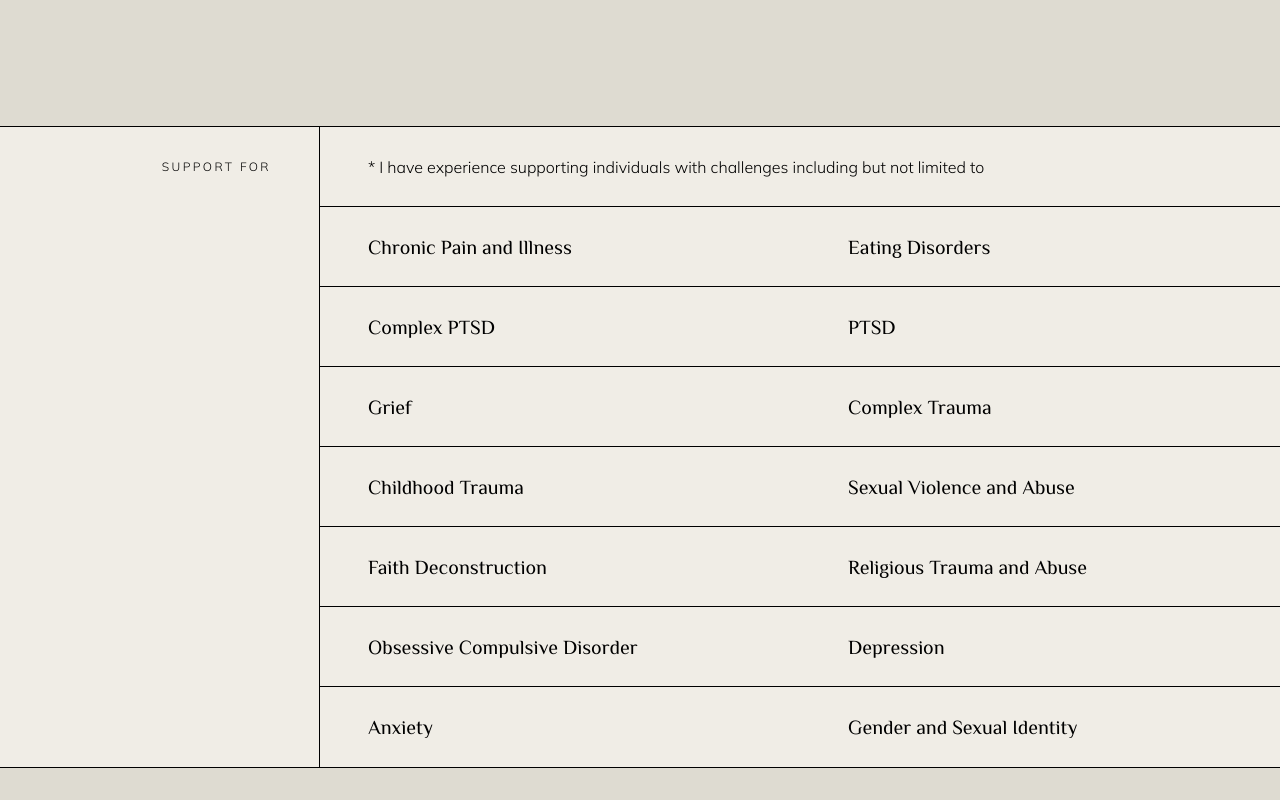
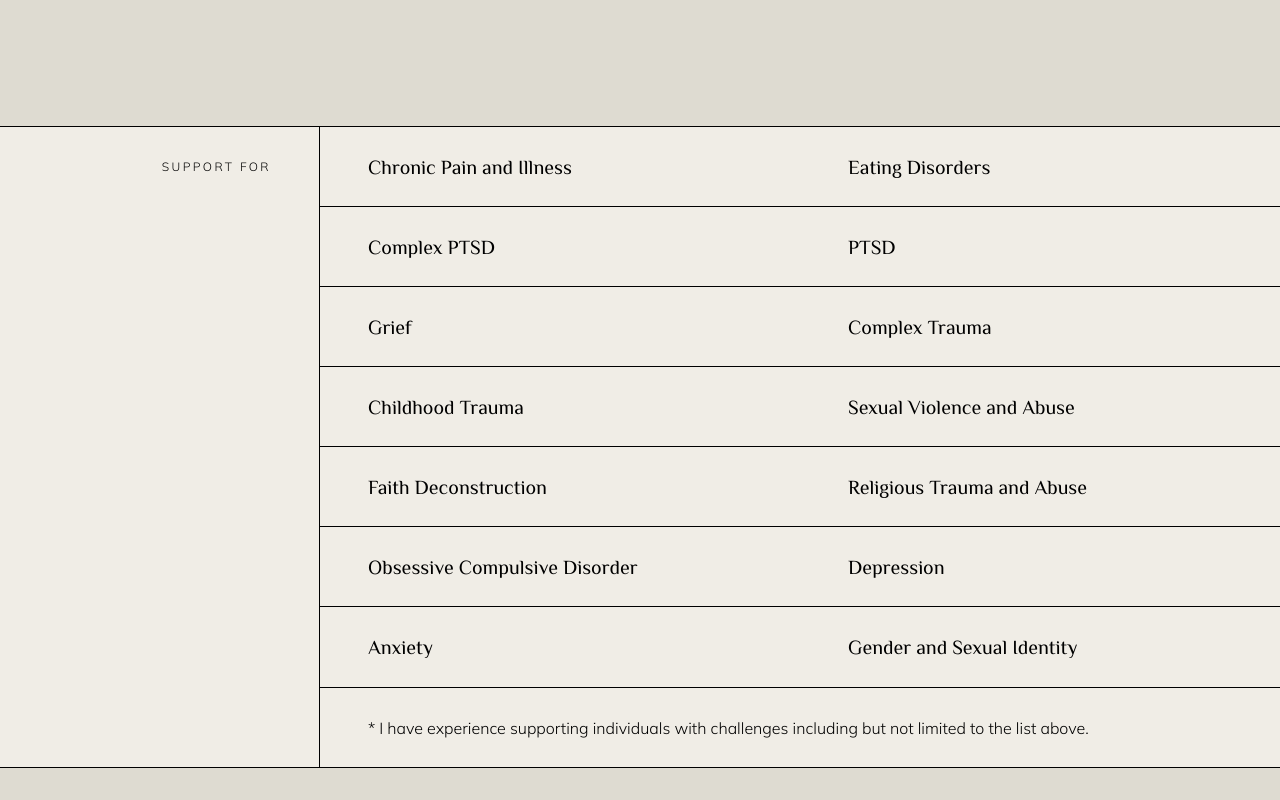
Before and after one commit to HadaRaion/amanda-de-waal-therapy, a Next.js app: page /services in a window 1280 px wide. Shown: the part 1380-2180 px from the top of the page. Built offline with nearby package versions, Linux system fonts and the light colour scheme.

Commit message:
Add comment for supporting list

```diff
--- a/components/ServicesList.tsx
+++ b/components/ServicesList.tsx
@@ -20,24 +20,20 @@ export default function ServicesList() {
 		<section className="flex flex-col md:flex-row border-y border-black">
 			<div className="md:w-1/4 px-5 sm:px-8 md:px-12 py-28 md:py-8 border-b md:border-b-0 md:border-r border-black">
 				<p className="link text-right">SUPPORT For</p>
-				{/* <p className="text-right">
-					I have experience supporting individuals with challenges including but
-					not limited to
-				</p> */}
 			</div>
 			<ul className="grow grid grid-cols-1 md:grid-cols-2">
-				<span className="font-sm h-20 col-span-2 flex items-center px-5 sm:px-8 md:px-12 border-b border-black">
-					* I have experience supporting individuals with challenges including
-					but not limited to
-				</span>
 				{services.map((service, index) => (
 					<li
 						key={index}
 						className="font-serif text-xl h-20 flex items-center pl-5 sm:pl-8 md:pl-12
-            border-b border-black last:border-b-0 md:[&:nth-child(14)]:border-b-0">
+            border-b border-black [&:nth-child(14)]:border-b-0 md:[&:nth-child(13)]:border-b-0">
 						{service}
 					</li>
 				))}
+				<span className="font-sm h-20 md:col-span-2 flex items-center px-5 sm:px-8 md:px-12 border-t border-black">
+					* I have experience supporting individuals with challenges including
+					but not limited to the list above.
+				</span>
 			</ul>
 		</section>
 	);
```
